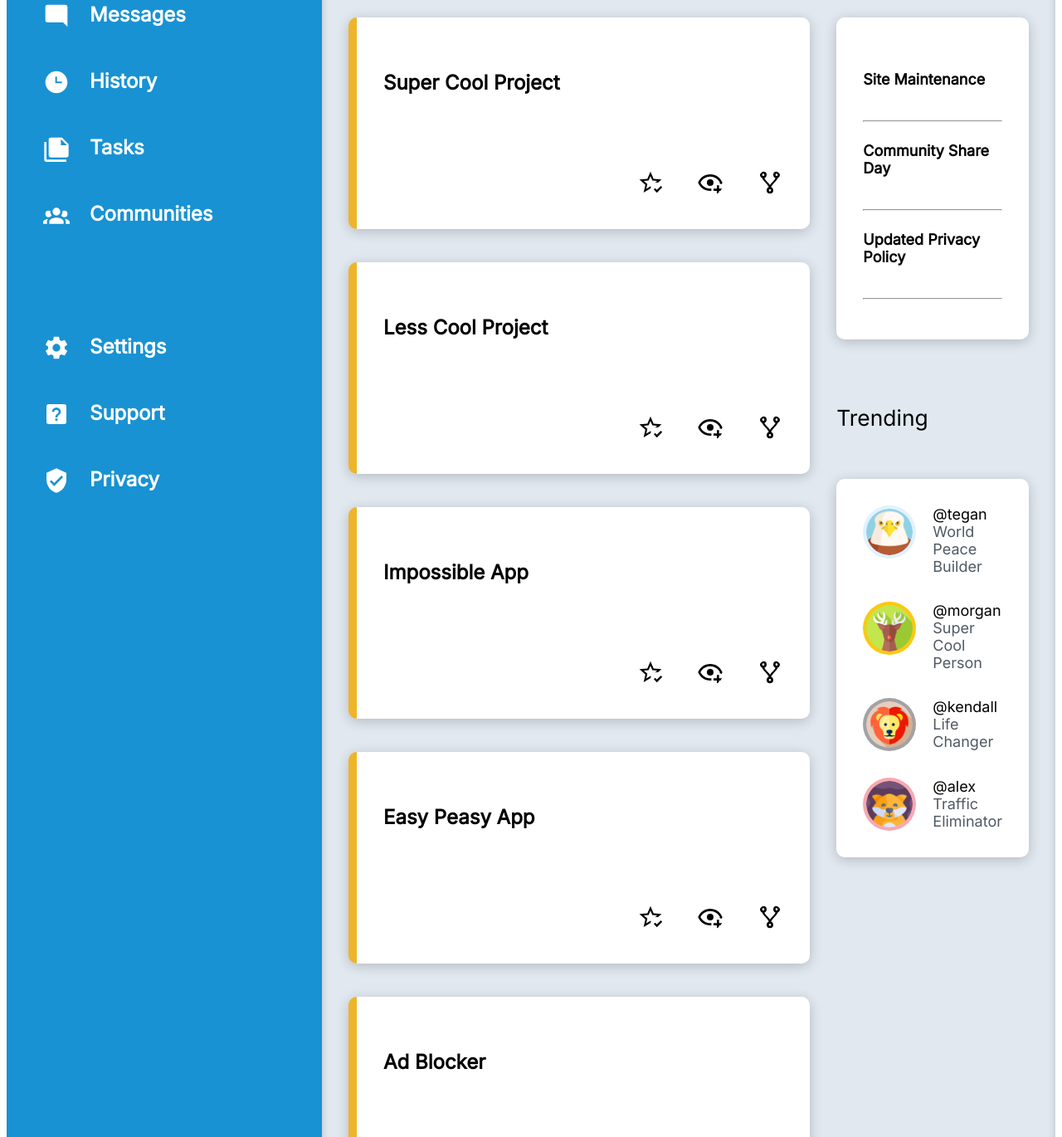
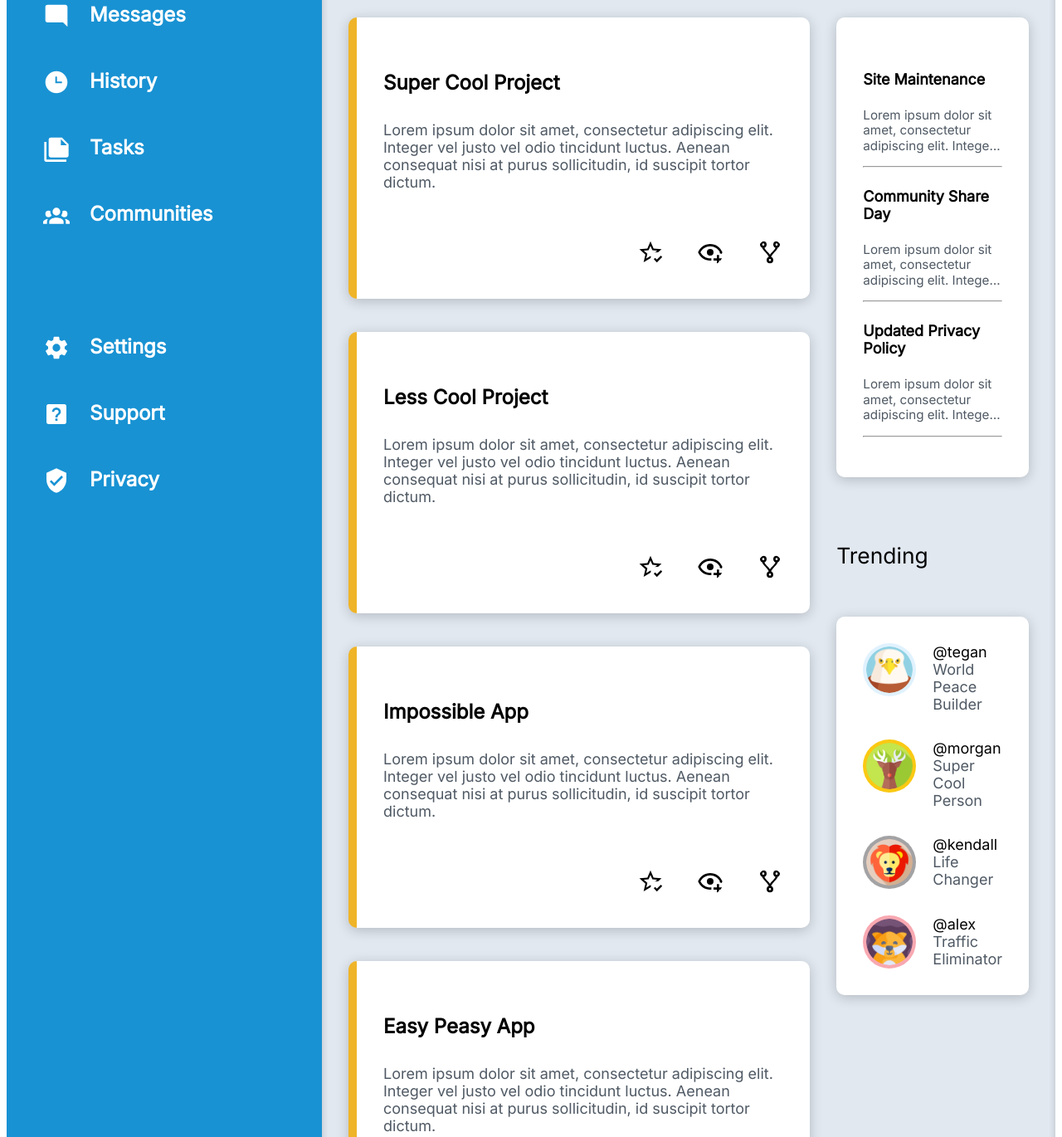
Before and after one commit to dlandjr/admin-dashboard, a plain HTML site: page index.html in a window 1280 px wide. Shown: the part 375-1745 px from the top of the page at 83% size. Drawn offline with Linux system fonts and the light colour scheme.

Commit message:
Fill in dummy descriptions for projects and announcements in HTML

```diff
--- a/index.html
+++ b/index.html
@@ -92,9 +92,7 @@
                 <ul class="projects-grid">
                     <li class="card project-item">
                         <h3 class="project-heading">Super Cool Project</h3>
-                        <p class="project-description">
-                            <!--Fill in project description here-->
-                        </p>
+                        <p class="project-description">Lorem ipsum dolor sit amet, consectetur adipiscing elit. Integer vel justo vel odio tincidunt luctus. Aenean consequat nisi at purus sollicitudin, id suscipit tortor dictum.</p>
                         <div class="project-actions">
                             <button class="icon icon-star"></button>
                             <button class="icon icon-view"></button>
@@ -103,9 +101,7 @@
                     </li>
                     <li class="card project-item">
                         <h3 class="project-heading">Less Cool Project</h3>
-                        <p class="project-description">
-                            <!--Fill in project description here-->
-                        </p>
+                        <p class="project-description">Lorem ipsum dolor sit amet, consectetur adipiscing elit. Integer vel justo vel odio tincidunt luctus. Aenean consequat nisi at purus sollicitudin, id suscipit tortor dictum.</p>
                         <div class="project-actions">
                             <button class="icon icon-star"></button>
                             <button class="icon icon-view"></button>
@@ -114,9 +110,7 @@
                     </li>
                     <li class="card project-item">
                         <h3 class="project-heading">Impossible App</h3>
-                        <p class="project-description">
-                            <!--Fill in project description here-->
-                        </p>
+                        <p class="project-description">Lorem ipsum dolor sit amet, consectetur adipiscing elit. Integer vel justo vel odio tincidunt luctus. Aenean consequat nisi at purus sollicitudin, id suscipit tortor dictum.</p>
                         <div class="project-actions">
                             <button class="icon icon-star"></button>
                             <button class="icon icon-view"></button>
@@ -125,9 +119,7 @@
                     </li>
                     <li class="card project-item">
                         <h3 class="project-heading">Easy Peasy App</h3>
-                        <p class="project-description">
-                            <!--Fill in project description here-->
-                        </p>
+                        <p class="project-description">Lorem ipsum dolor sit amet, consectetur adipiscing elit. Integer vel justo vel odio tincidunt luctus. Aenean consequat nisi at purus sollicitudin, id suscipit tortor dictum.</p>
                         <div class="project-actions">
                             <button class="icon icon-star"></button>
                             <button class="icon icon-view"></button>
@@ -136,9 +128,7 @@
                     </li>
                     <li class="card project-item">
                         <h3 class="project-heading">Ad Blocker</h3>
-                        <p class="project-description">
-                            <!--Fill in project description here-->
-                        </p>
+                        <p class="project-description">Lorem ipsum dolor sit amet, consectetur adipiscing elit. Integer vel justo vel odio tincidunt luctus. Aenean consequat nisi at purus sollicitudin, id suscipit tortor dictum.</p>
                         <div class="project-actions">
                             <button class="icon icon-star"></button>
                             <button class="icon icon-view"></button>
@@ -147,9 +137,7 @@
                     </li>
                     <li class="card project-item">
                         <h3 class="project-heading">Money Maker</h3>
-                        <p class="project-description">
-                            <!--Fill in project description here-->
-                        </p>
+                        <p class="project-description">Lorem ipsum dolor sit amet, consectetur adipiscing elit. Integer vel justo vel odio tincidunt luctus. Aenean consequat nisi at purus sollicitudin, id suscipit tortor dictum.</p>
                         <div class="project-actions">
                             <button class="icon icon-star"></button>
                             <button class="icon icon-view"></button>
@@ -164,23 +152,17 @@
                 <ul class="card">
                     <li class="announcement-item">
                         <h4 class="announcement-heading">Site Maintenance</h4>
-                        <p class="announcement-description">
-                            <!--Fill in announcement description here-->
-                        </p>
+                        <p class="announcement-description">Lorem ipsum dolor sit amet, consectetur adipiscing elit. Integer vel justo vel odio tincidunt luctus. Aenean consequat nisi at purus sollicitudin, id suscipit tortor dictum.</p>
                     </li>
                     <hr />
                     <li class="announcement-item">
                         <h4 class="announcement-heading">Community Share Day</h4>
-                        <p class="announcement-description">
-                            <!--Fill in announcement description here-->
-                        </p>
+                        <p class="announcement-description">Lorem ipsum dolor sit amet, consectetur adipiscing elit. Integer vel justo vel odio tincidunt luctus. Aenean consequat nisi at purus sollicitudin, id suscipit tortor dictum.</p>
                     </li>
                     <hr />
                     <li class="announcement-item">
                         <h4 class="announcement-heading">Updated Privacy Policy</h4>
-                        <p class="announcement-description">
-                            <!--Fill in announcement description here-->
-                        </p>
+                        <p class="announcement-description">Lorem ipsum dolor sit amet, consectetur adipiscing elit. Integer vel justo vel odio tincidunt luctus. Aenean consequat nisi at purus sollicitudin, id suscipit tortor dictum.</p>
                     </li>
                     <hr />
                 </ul>
```
